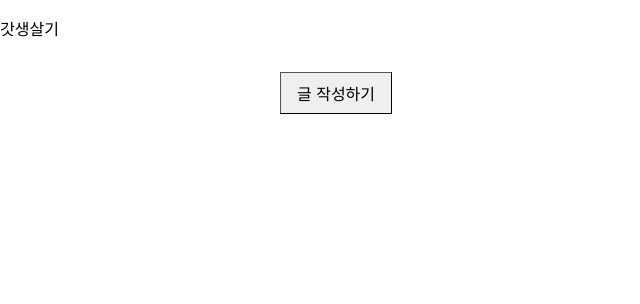
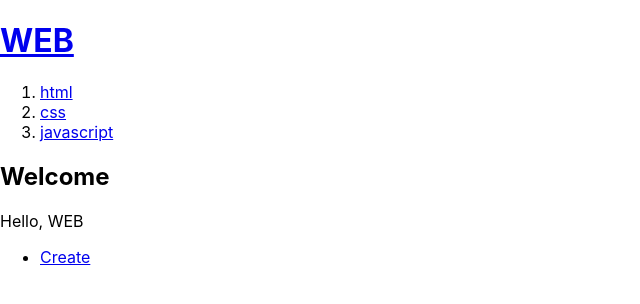
Before and after one commit to lunalucyhh/godLife, a React (Create React App) app in the folder frontend2/: page / in a window 1280 px wide. Shown: the top 304 px of the page, without its empty margins (0-640 px from the left). Built offline with nearby package versions, Linux system fonts and the light colour scheme.

Commit message:
생활코딩 유튜브 React 2022 개정판 수업 완료 https://www.youtube.com/watch?v=AoMv0SIjZL8&list=PLuHgQVnccGMCOGstdDZvH41x0Vtvwyxu7

```diff
--- a/frontend2/src/App.css
+++ b/frontend2/src/App.css
@@ -1,38 +1,3 @@
 .App {
   text-align: center;
 }
-
-.App-logo {
-  height: 40vmin;
-  pointer-events: none;
-}
-
-@media (prefers-reduced-motion: no-preference) {
-  .App-logo {
-    animation: App-logo-spin infinite 20s linear;
-  }
-}
-
-.App-header {
-  background-color: #282c34;
-  min-height: 100vh;
-  display: flex;
-  flex-direction: column;
-  align-items: center;
-  justify-content: center;
-  font-size: calc(10px + 2vmin);
-  color: white;
-}
-
-.App-link {
-  color: #61dafb;
-}
-
-@keyframes App-logo-spin {
-  from {
-    transform: rotate(0deg);
-  }
-  to {
-    transform: rotate(360deg);
-  }
-}
--- a/frontend2/src/App.js
+++ b/frontend2/src/App.js
@@ -1,36 +1,184 @@
-import logo from './logo.svg';
+//import './App.css';
+//import { useState } from 'react';
+
+//import styled from 'styled-components';
+//Pages
 import './App.css';
-import {
-  BrowerRouter,
-  Routes,
-  Route,
-  BrowserRouter
-} from "react-router-dom";
-import styled from 'styled-components';
-//page
-import MainPage from './pages/MainPage';
-import PostwritePage from './pages/PostWritePage';
-import PostViewPage from './pages/PostViewPage';
+import {useState} from 'react';
+import TextInput from './components/ui/TextInput';
 
-
-const MainTitleText = styled.p`
-  font-size 24px
-`;
-
+function Article(props){
+  return <article>
+    <h2>{props.title}</h2>
+    {props.body}
+  </article>
+}
+function Header(props){
+  return <header>
+    <h1><a href="/" onClick={(event)=>{
+      event.preventDefault();
+      props.onChangeMode();
+    }}>{props.title}</a></h1>
+  </header>
+}
+function Nav(props){
+  const lis = []
+  for(let i=0; i<props.topics.length; i++){
+    let t = props.topics[i];
+    lis.push(<li key={t.id}>
+      <a id={t.id} href={'/read/'+t.id} onClick={event=>{
+        event.preventDefault();
+        props.onChangeMode(Number(event.target.id));
+      }}>{t.title}</a>
+    </li>)
+  }
+  return <nav>
+    <ol>
+      {lis}
+    </ol>
+  </nav>
+}
+function Create(props){
+  return <article>
+    <h2>Create</h2>
+    <form onSubmit={event=>{
+      event.preventDefault();
+      const title = event.target.title.value;
+      const body = event.target.body.value;
+      props.onCreate(title, body);
+    }}>
+      <p><input type="text" name="title" placeholder="title"/></p>
+      <p><textarea name="body" placeholder="body"></textarea></p>
+      <p><input type="submit" value="Create"></input></p>
+    </form>
+  </article>
+}
+function Update(props){
+  const [title, setTitle] = useState(props.title);
+  const [body, setBody] = useState(props.body);
+  return <article>
+  <h2>Update</h2>
+  <form onSubmit={event=>{
+    event.preventDefault();
+    const title = event.target.title.value;
+    const body = event.target.body.value;
+    props.onUpdate(title, body);
+  }}>
+    <p><input type="text" name="title" placeholder="title" value={title} onChange={event=>{
+      console.log(event.target.value);
+      setTitle(event.target.value);
+    }}/></p>
+    <p><textarea name="body" placeholder="body" value={body} onChange={event=>{
+      console.log(event.target.value);
+      setBody(event.target.value);
+    }}></textarea></p>
+    <p><input type="submit" value="Update"></input></p>
+  </form>
+</article>
+}
 
 function App() {
+  const [mode, setMode] = useState('WELCOME');
+  const [id, setId] = useState(null);
+  const [nextId, setNextId] = useState(4);
+  const [topics, setTopics] = useState([
+    {id:1, title:'html', body:'html is ...'},
+    {id:2, title:'css', body:'css is ...'},
+    {id:3, title:'javascript', body:'javascript is ...'}
+  ]);
+  let content = null;
+  let contextControl = null;
+  if(mode === 'WELCOME'){
+    content = <Article title="Welcome" body="Hello, WEB"></Article>
+  } else if(mode === 'READ'){
+    let title, body = null;
+    for(let i=0; i<topics.length; i++){
+      if(topics[i].id === id){
+        title = topics[i].title;
+        body = topics[i].body;
+      }
+    }
+    content = <Article title={title} body={body}></Article>
+    contextControl = <>
+      <li><a href={'/update'+id} onClick={event=>{
+      event.preventDefault();
+      setMode('UPDATE');
+    }}>Update</a></li>
+    <li><input type="button" value="Delete" onClick={()=>{
+      const newTopics = []
+      for(let i = 0; i<topics.length; i++){
+        if(topics[i].id !== id){
+          newTopics.push(topics[i]);
+        }
+      }
+      setTopics(newTopics);
+      setMode('WELCOME');
+    }} /></li>
+    </>
+  } else if(mode === 'CREATE'){
+    content=<Create onCreate={(_title, _body)=>{
+      const newTopic = {id:nextId, title:_title, body:_body}
+      const newTopics= [...topics]
+      newTopics.push(newTopic);
+      setTopics(newTopics);
+      setMode('READ');
+      setId(nextId);
+      setNextId(nextId+1);
+    }}></Create>
+  } else if(mode === 'UPDATE'){
+    let title, body = null;
+    for(let i=0; i<topics.length; i++){
+      if(topics[i].id === id){
+        title = topics[i].title;
+        body = topics[i].body;
+      }
+    }
+    content = <Update title={title} body={body} onUpdate={(title, body)=>{
+      const newTopics = [...topics]
+      const updatedTopic={id:id, title:title, body:body}
+      for(let i=0; i<newTopics.length; i++){
+        if(newTopics[i].id === id){
+          newTopics[i] = updatedTopic;
+          break;
+        }
+      }
+      setTopics(newTopics);
+      setMode('READ');
+       }}></Update>
+  }
+
   return (
-    <BrowserRouter>
-      <MainTitleText>갓생살기</MainTitleText>
+    <div>
+      <Header title="WEB" onChangeMode={()=>{
+        setMode('WELCOME');
+      }}></Header>
+      <Nav topics={topics} onChangeMode={(_id)=>{
+        setMode('READ');
+        setId(_id);
+      }}></Nav>
+      {content}
+      <ul>
+      <li>
+      <a href="/create" onClick={event=>{
+        event.preventDefault();
+        setMode('CREATE');
+      }}>Create</a></li>
+      {contextControl}
+
+      </ul>
+    </div>
+  );
+}
+
+export default App;
+/**
+ *  <MainTitleText>갓생살기</MainTitleText>
+      <BrowserRouter>
       <Routes>
         <Route index element={<MainPage/ >} />
         <Route path="post-write" element={<PostwritePage />} />
         <Route path="post/:postId" element={<PostViewPage />} />
-
       </Routes>
     </BrowserRouter>
 
-  );
-}
-
-export default App;
+ */
```
